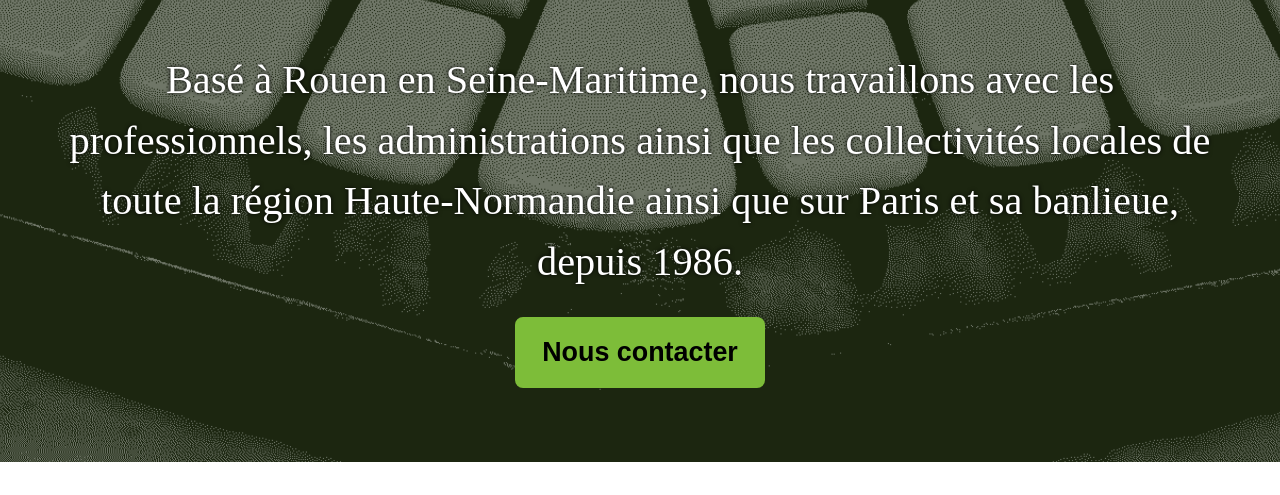
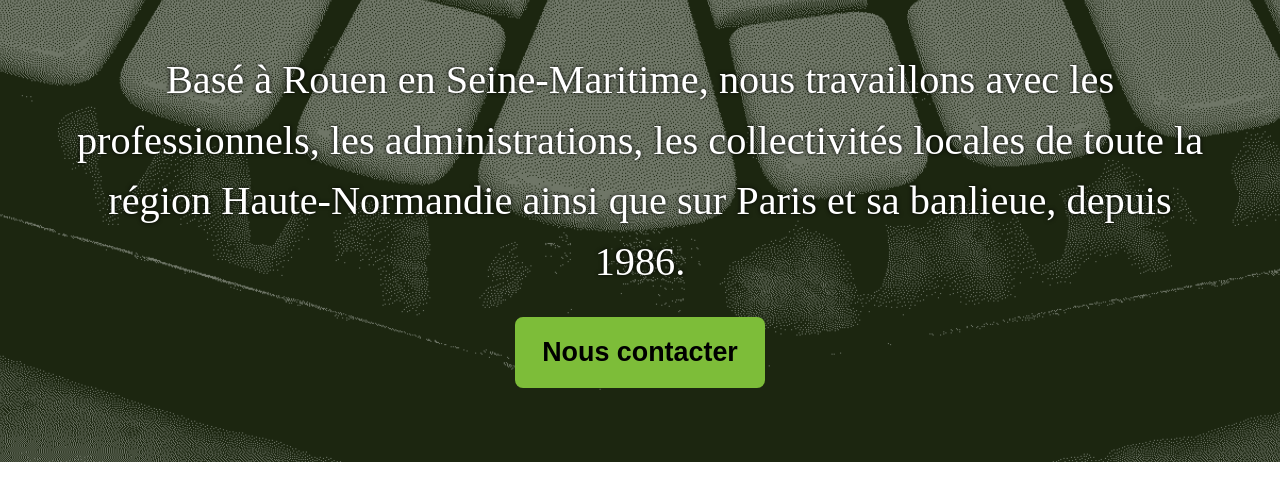
Before and after one commit to raphaelsanchez/transtextrouen, a plain HTML site: page index.html in a window 1280 px wide. Shown: the part 602-1097 px from the top of the page. Drawn offline with Linux system fonts and the light colour scheme.

Commit message:
update text intro

```diff
--- a/index.html
+++ b/index.html
@@ -33,7 +33,7 @@
       </h1>
       <p class="lead">
         Basé à Rouen en Seine-Maritime, nous travaillons avec les professionnels,
-        les administrations ainsi que les collectivités locales de toute la région Haute-Normandie
+        les administrations, les collectivités locales de toute la région Haute-Normandie
         ainsi que sur Paris et sa banlieue, depuis 1986.
       </p>
       <a class="button" href="#contact">Nous contacter</a>
```
